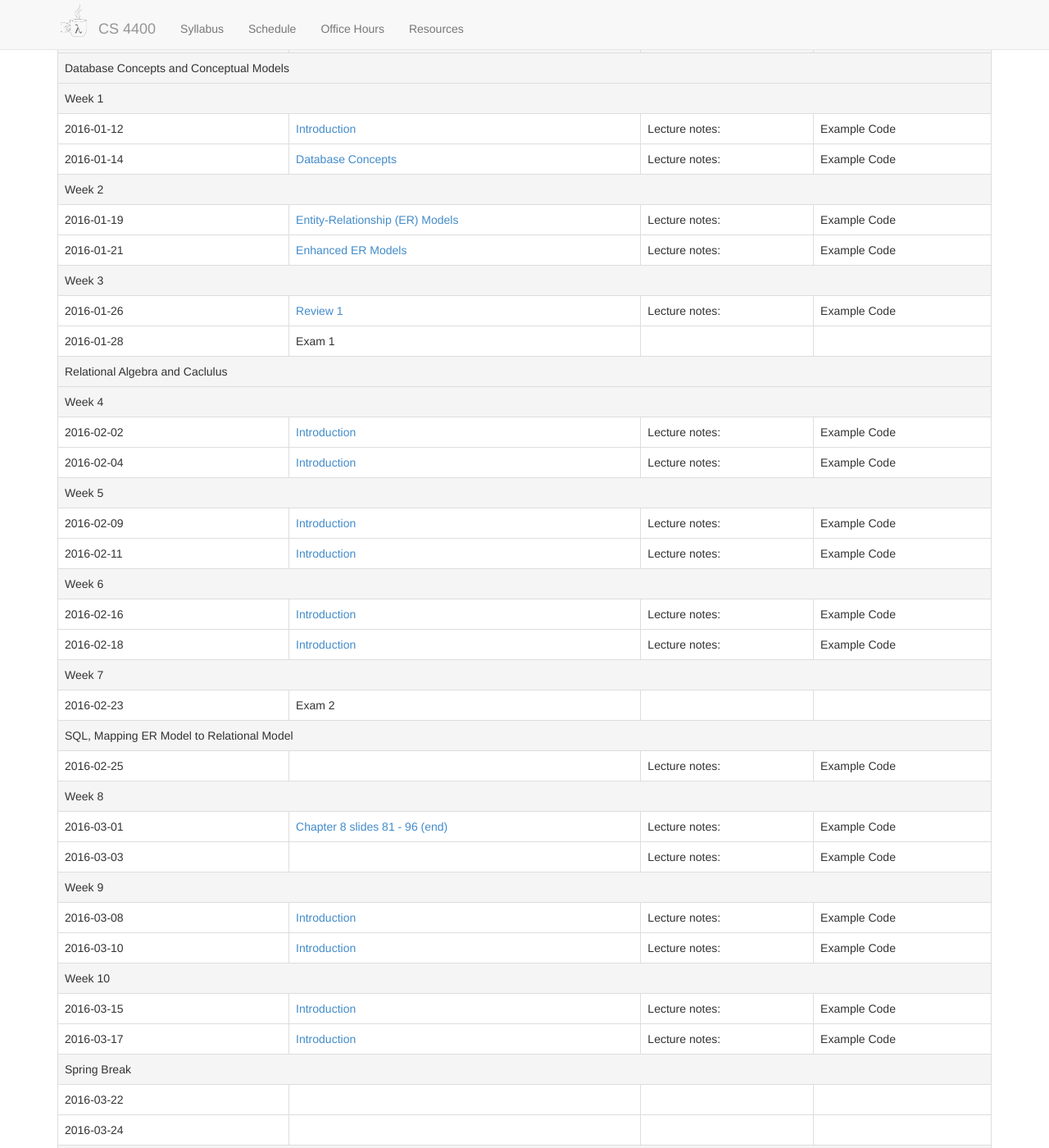
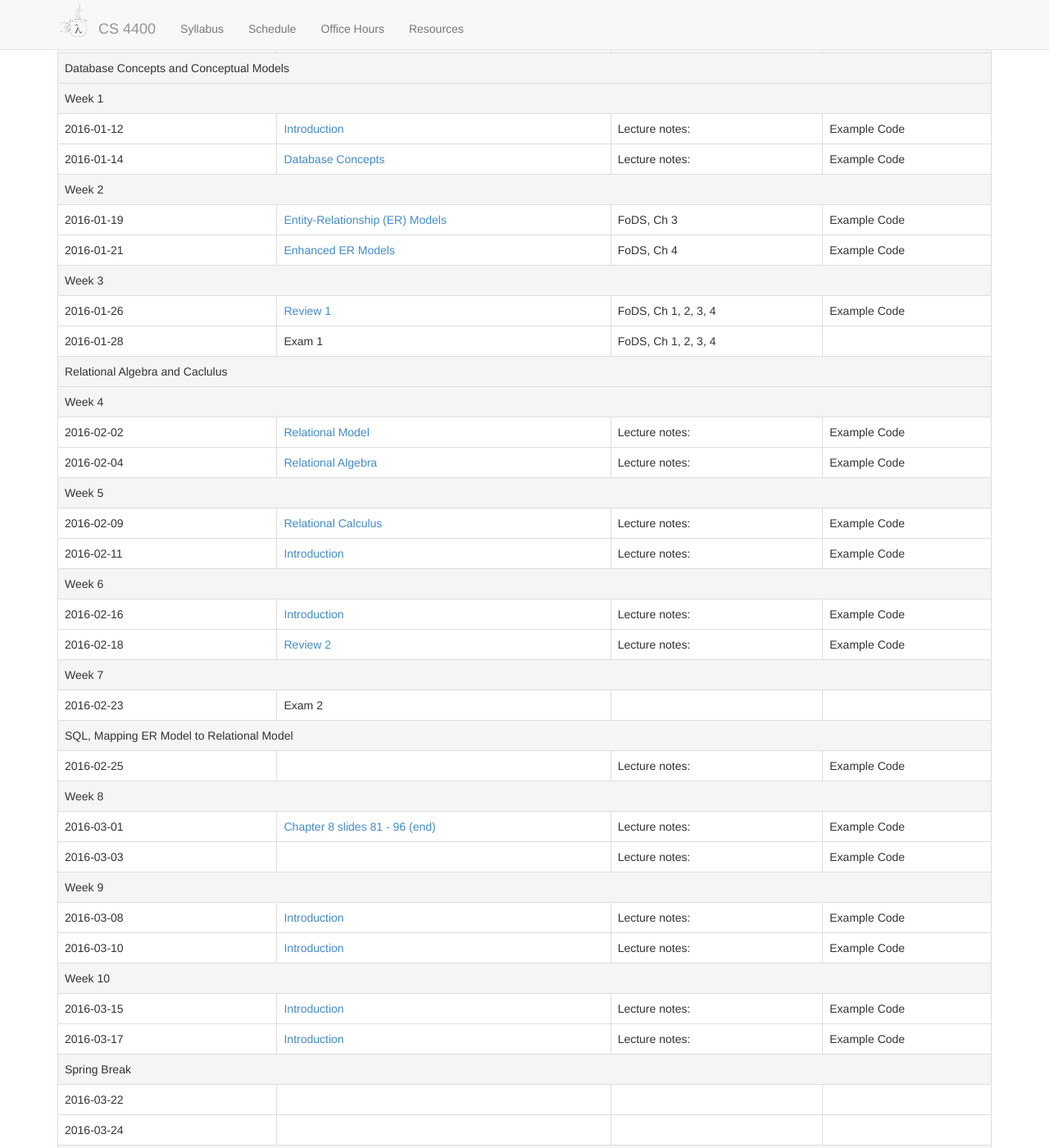
Before and after one commit to dr-cs/databases, a Jekyll site: the page built from spring2016.html, in a window 1280 px wide and 1400 px high, scrolled down 249 px. Shown: the whole window at 82% size. Built offline with Jekyll 4.4.1, drawn with Linux system fonts in a browser that asks for light colours; nearby versions of some CDN libraries; Markdown is read by kramdown in place of the engine named in the settings; some of the changed text lies outside the part shown.

Commit message:
Add readings for first block

```diff
--- a/spring2016.html
+++ b/spring2016.html
@@ -67,7 +67,7 @@ title: CS 4400 - Fall 2016
       <td>2016-01-19</td>
       <td><a href="slides/er-models.html">Entity-Relationship (ER) Models</a></td>
       <td>
-        Lecture notes:
+        FoDS, Ch 3
       </td>
       <td>Example Code</td>
     </tr>
@@ -76,7 +76,7 @@ title: CS 4400 - Fall 2016
       <td>2016-01-21</td>
       <td><a href="slides/enhanced-er-models.html">Enhanced ER Models</a></td>
       <td>
-        Lecture notes:
+        FoDS, Ch 4
       </td>
       <td>Example Code</td>
     </tr>
@@ -90,7 +90,7 @@ title: CS 4400 - Fall 2016
       <td>2016-01-26</td>
       <td><a href="slides/review1.html">Review 1</a></td>
       <td>
-        Lecture notes:
+        FoDS, Ch 1, 2, 3, 4
       </td>
       <td>Example Code</td>
     </tr>
@@ -99,6 +99,7 @@ title: CS 4400 - Fall 2016
       <td>2016-01-28</td>
       <td>Exam 1</td>
       <td>
+        FoDS, Ch 1, 2, 3, 4
       </td>
       <td></td>
     </tr>
@@ -114,7 +115,7 @@ title: CS 4400 - Fall 2016
     </tr>
     <tr>
       <td>2016-02-02</td>
-      <td><a href="slides/intro-cs4400.html">Introduction</a></td>
+      <td><a href="slides/relational-model.html">Relational Model</a></td>
       <td>
         Lecture notes:
       </td>
@@ -123,7 +124,7 @@ title: CS 4400 - Fall 2016
 
     <tr>
       <td>2016-02-04</td>
-      <td><a href="slides/intro-cs4400.html">Introduction</a></td>
+      <td><a href="slides/relational-algebra.html">Relational Algebra</a></td>
       <td>
         Lecture notes:
       </td>
@@ -137,7 +138,7 @@ title: CS 4400 - Fall 2016
 
     <tr>
       <td>2016-02-09</td>
-      <td><a href="slides/intro-cs4400.html">Introduction</a></td>
+      <td><a href="slides/relational-calculus.html">Relational Calculus</a></td>
       <td>
         Lecture notes:
       </td>
@@ -169,7 +170,7 @@ title: CS 4400 - Fall 2016
 
     <tr>
       <td>2016-02-18</td>
-      <td><a href="slides/intro-cs4400.html">Introduction</a></td>
+      <td><a href="slides/review2.html">Review 2</a></td>
       <td>
         Lecture notes:
       </td>
@@ -306,9 +307,6 @@ title: CS 4400 - Fall 2016
     </tr>
 
     <!-- Block ------------------------------------------------------------->
-    <tr class="active">
-      <td colspan="4" class="active">SQL, Mapping ER Model to Relational Model</td>
-    </tr>
 
     <tr class="active">
       <td colspan="4" class="active">Normalization and Physical Design</td>
```
